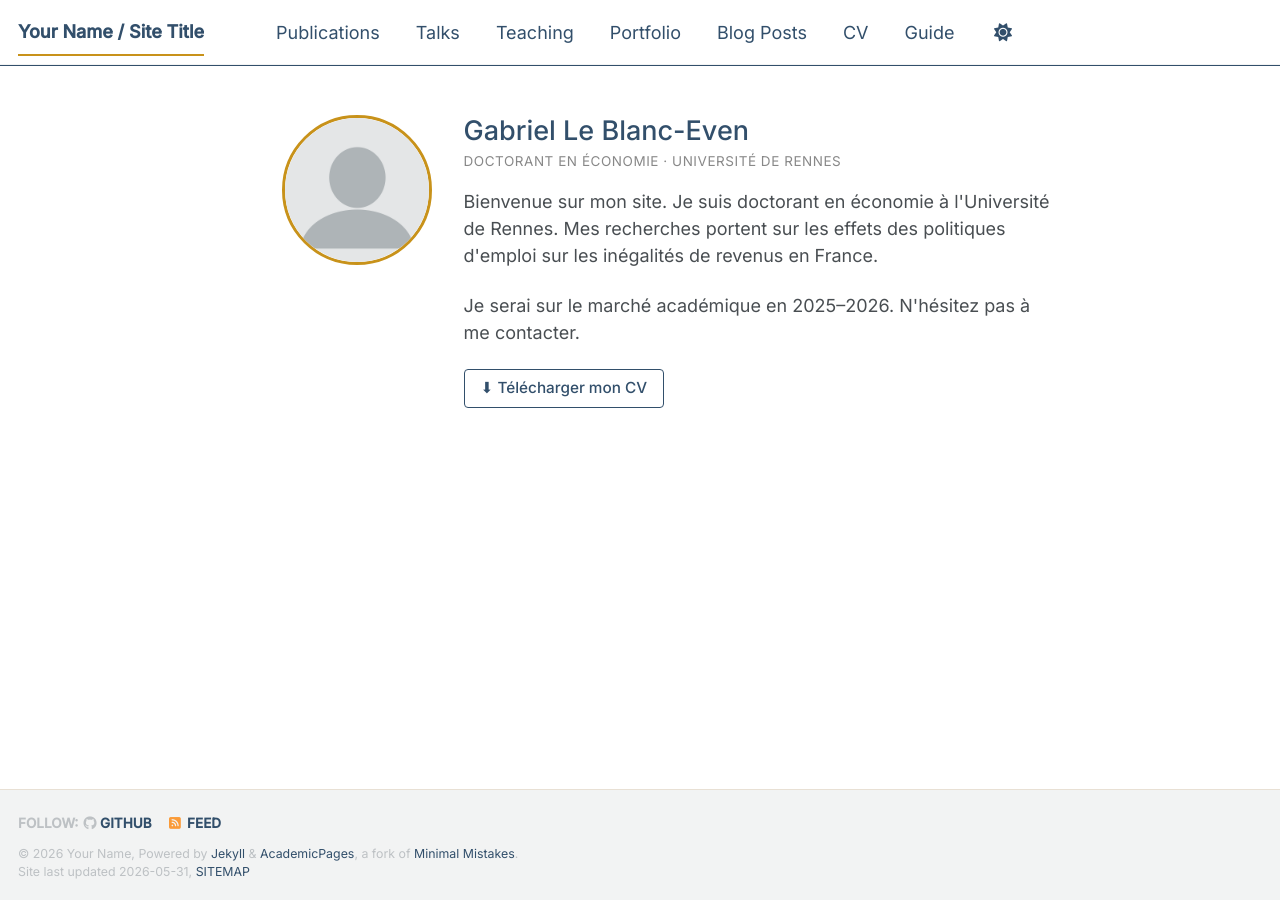
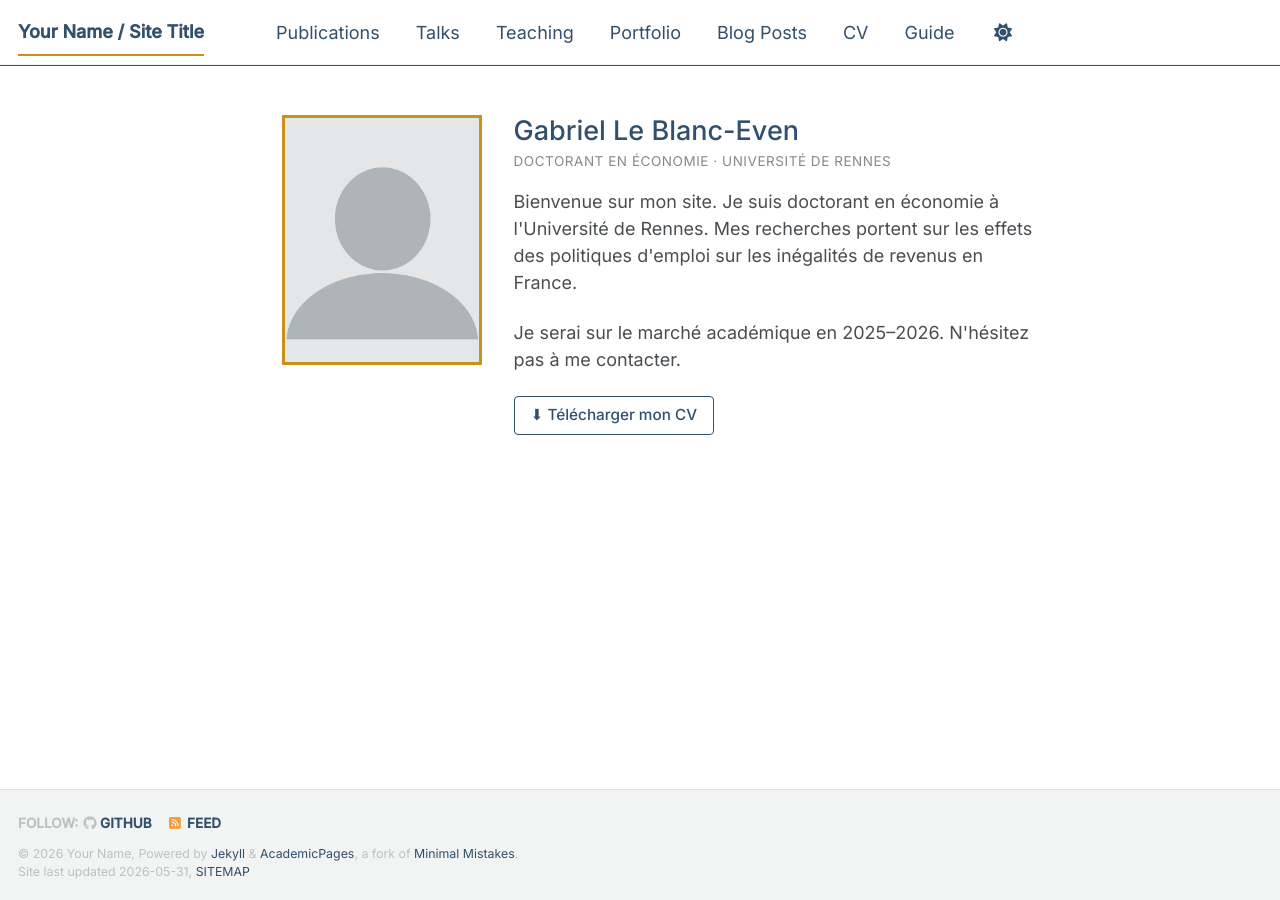
Before and after one commit to gabriel-leblanceven/gabriel-leblanceven.github.io, a Jekyll site: the page built from _pages/about.md, in a window 1280 px wide. Built offline with Jekyll 4.4.1, drawn with Linux system fonts in a browser that asks for light colours; a script bundle is joined from its source files by our own code; library files that are not in the unit come from our copies.

Commit message:
Update about.md

```diff
--- a/_pages/about.md
+++ b/_pages/about.md
@@ -6,7 +6,7 @@ author_profile: false
 
 <div style="display: flex; gap: 32px; align-items: flex-start; margin-bottom: 32px;">
   <div style="flex-shrink: 0;">
-    <img src="/images/profile.png" alt="Photo" style="width: 150px; height: 150px; border-radius: 50%; border: 3px solid #c8921a; object-fit: cover;">
+    <img src="/images/profile.png" alt="Photo" style="width: 200px; height: 250px; border: 3px solid #c8921a; object-fit: cover;">
   </div>
   <div>
     <h1 style="font-size: 1.5em; font-weight: 500; color: #324f6b; margin-bottom: 4px;">Gabriel Le Blanc-Even</h1>
```
